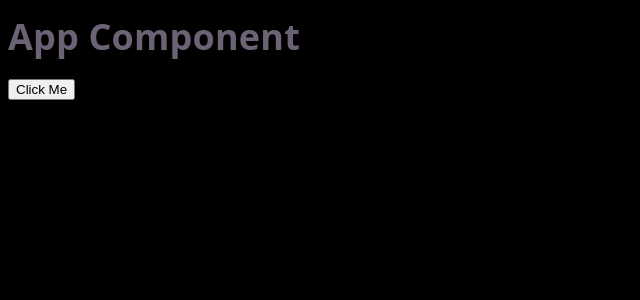
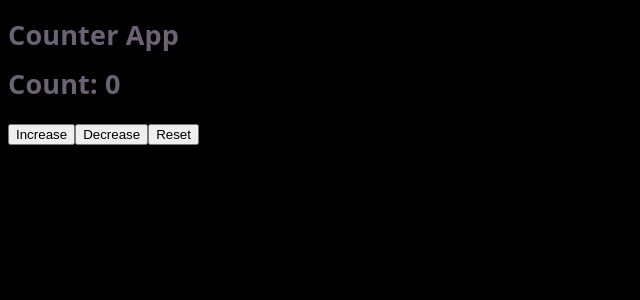
Before and after one commit to sanjanaramgarhia/Business-Portal-Django-React, a React (Vite) app: page / in a window 1280 px wide. Shown: the top 300 px of the page, without its empty margins (0-640 px from the left). Built offline with nearby package versions, Linux system fonts and the light colour scheme.

Commit message:
Hooks in React

```diff
--- a/src/App.jsx
+++ b/src/App.jsx
@@ -5,6 +5,7 @@ import Learnprops from './components/Learnprops'
 import Learnevent from './components/Learnevent'
 import LearnLiftingStateup from './components/LearnLiftingStateup'
 import UseState from './components/UseState'
+import Counterapp from './components/Counterapp'
 
 function App() {
   const getStock = (data) => {
@@ -13,15 +14,15 @@ function App() {
 
   return (
     <>
-      <h1>App Component</h1>
+      {/* <h1>App Component</h1> */}
       {/* <HelloWorld />
       <LearnReact /> */}
       {/* <LearnJSX />
       <Learnprops stock="Tesla" price={price} /> */}
       {/* { <Learnevent /> } */}
       {/* {<LearnLiftingStateup getStock={getStock} /> } */}
-      <UseState />
-
+      {/* <UseState /> */}
+      <Counterapp />
     </>
   )
 }
--- /dev/null
+++ b/src/components/Counterapp.jsx
@@ -0,0 +1,29 @@
+import React from 'react'
+
+const Counterapp = () => {
+
+    const [count, setCount] = React.useState(0)
+
+    const increaseCount = () => {
+        setCount(count + 1)
+    }
+
+    const decreaseCount = () => {
+        setCount(count - 1)
+    }
+
+    const resetCount = () => {
+        setCount(0)
+    }
+  return (
+    <>
+    <h2>Counter App</h2>
+    <h2>Count: {count}</h2>
+    <button onClick={increaseCount}>Increase</button>
+    <button onClick={decreaseCount}>Decrease</button>
+    <button onClick={resetCount}>Reset</button>
+    </>
+  )
+}
+
+export default Counterapp
--- a/src/components/UseState.jsx
+++ b/src/components/UseState.jsx
@@ -8,9 +8,19 @@ const UseState = () => {
         setCount(count + 1)
     }
 
+    const [stockprice, setStockPrice] = useState({stock: 'Tesla', price: 1000})
+    console.log(stockprice)
+
+    const handleStockPrice = () => {
+        setStockPrice({ ...stockprice, price: stockprice.price + 100 })
+    }
+
   return (
     <>
+    <h2>Count: {count}</h2>
     <button onClick={handlecount}>Click Me</button>
+    <h2>Stock: {stockprice.stock} Price: {stockprice.price}</h2>
+    <button onClick={handleStockPrice}>Update Stock Price</button>
     </>
   )
 }
```
